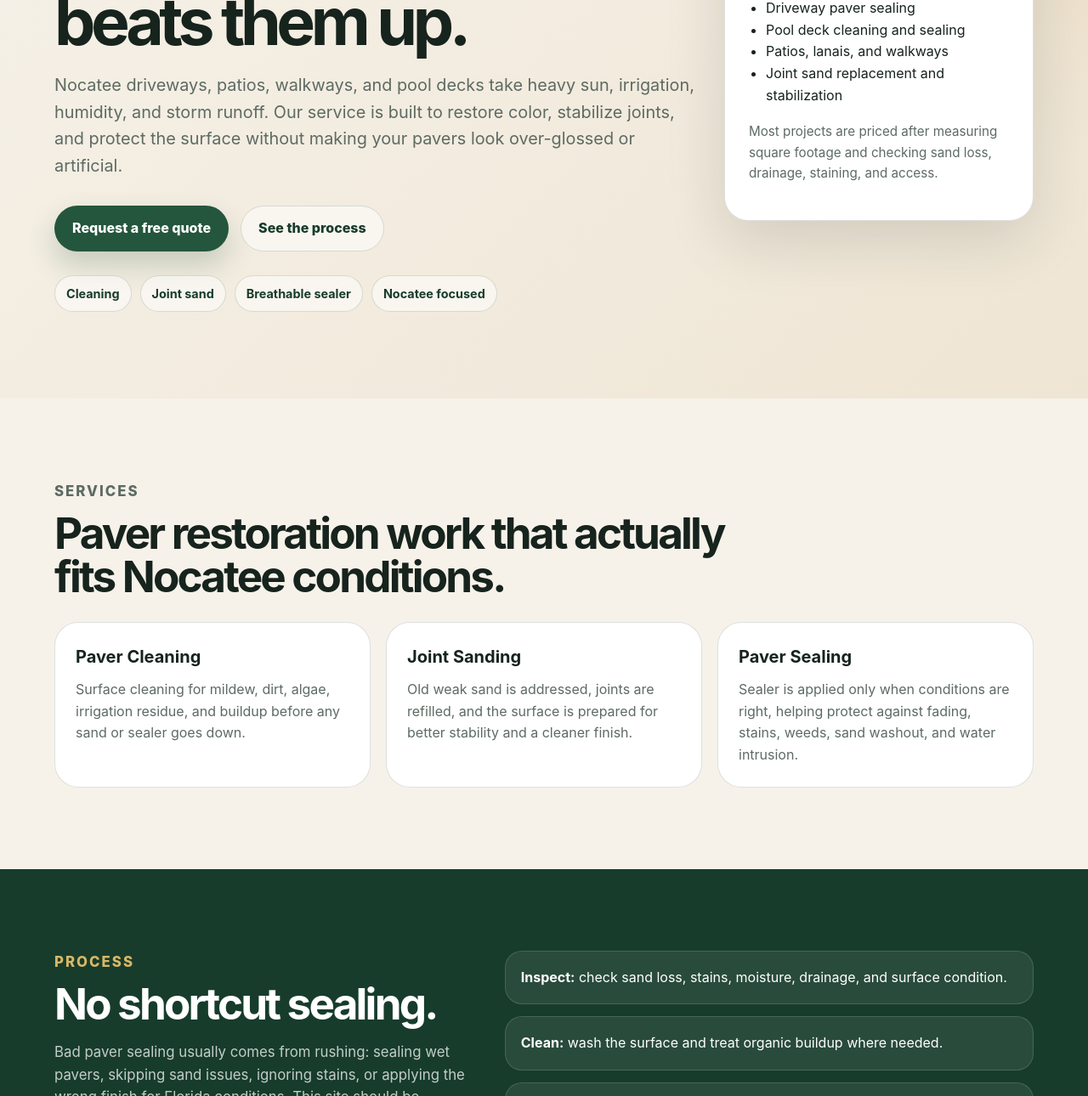
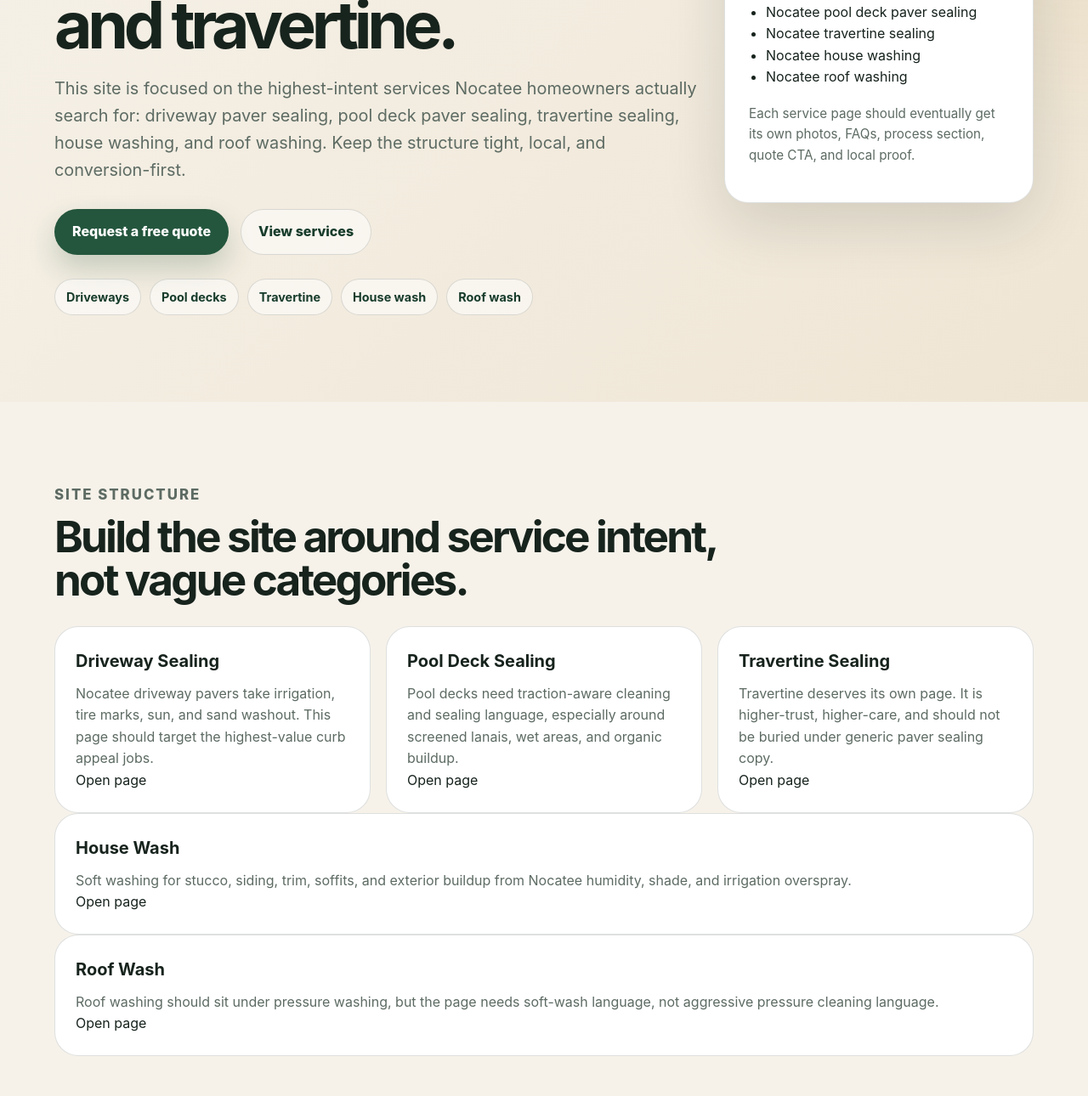
Before and after one commit to GsCommand/nocatee, a website: page index.html in a window 1280 px wide. Shown: the part 450-1740 px from the top of the page at 85% size. Drawn offline with Linux system fonts and the light colour scheme.

Commit message:
Align homepage with Nocatee service page structure

```diff
--- a/index.html
+++ b/index.html
@@ -3,16 +3,16 @@
   <head>
     <meta charset="utf-8" />
     <meta name="viewport" content="width=device-width, initial-scale=1" />
-    <title>Nocatee Paver Sealing | Cleaning, Sanding & Sealing</title>
+    <title>Nocatee Paver Sealing | Driveway, Pool Deck & Travertine</title>
     <meta
       name="description"
-      content="Nocatee paver sealing, cleaning, sanding, and restoration for driveways, patios, walkways, and pool decks. Built for Florida sun, rain, and irrigation."
+      content="Nocatee driveway paver sealing, pool deck paver sealing, travertine sealing, house washing, and roof washing for local homeowners."
     />
     <link rel="canonical" href="https://www.nocateepaversealing.com/" />
     <meta property="og:title" content="Nocatee Paver Sealing" />
     <meta
       property="og:description"
-      content="Professional paver cleaning, sanding, and sealing for Nocatee homes, driveways, patios, and pool decks."
+      content="Driveway paver sealing, pool deck paver sealing, travertine sealing, house washing, and roof washing in Nocatee."
     />
     <meta property="og:type" content="website" />
     <meta property="og:url" content="https://www.nocateepaversealing.com/" />
@@ -24,8 +24,14 @@
         "name": "Nocatee Paver Sealing",
         "url": "https://www.nocateepaversealing.com/",
         "areaServed": ["Nocatee", "Ponte Vedra", "Palm Valley", "St. Johns County"],
-        "serviceType": ["Paver sealing", "Paver cleaning", "Joint sanding", "Paver restoration"],
-        "description": "Professional paver cleaning, sanding, and sealing for Nocatee driveways, patios, walkways, and pool decks."
+        "serviceType": [
+          "Driveway paver sealing",
+          "Pool deck paver sealing",
+          "Travertine sealing",
+          "House washing",
+          "Roof washing"
+        ],
+        "description": "Nocatee driveway paver sealing, pool deck paver sealing, travertine sealing, house washing, and roof washing."
       }
     </script>
   </head>
@@ -36,9 +42,22 @@
         <span>Nocatee Paver Sealing</span>
       </a>
       <nav class="nav" aria-label="Primary navigation">
-        <a href="#services">Services</a>
+        <div class="nav-dropdown">
+          <button class="nav-dropbtn" type="button">Paver Sealing</button>
+          <div class="nav-menu" aria-label="Paver sealing services">
+            <a href="/nocatee-driveway-paver-sealing.html">Driveway Sealing</a>
+            <a href="/nocatee-pool-deck-paver-sealing.html">Pool Deck Sealing</a>
+            <a href="/nocatee-travertine-sealing.html">Travertine Sealing</a>
+          </div>
+        </div>
+        <div class="nav-dropdown">
+          <button class="nav-dropbtn" type="button">Pressure Washing</button>
+          <div class="nav-menu" aria-label="Pressure washing services">
+            <a href="/nocatee-house-washing.html">House Wash</a>
+            <a href="/nocatee-roof-washing.html">Roof Wash</a>
+          </div>
+        </div>
         <a href="#process">Process</a>
-        <a href="#areas">Areas</a>
         <a class="nav-cta" href="#quote">Get Quote</a>
       </nav>
     </header>
@@ -46,77 +65,94 @@
     <main>
       <section class="hero">
         <div class="hero-copy">
-          <p class="eyebrow">Paver sealing for Nocatee homes</p>
-          <h1>Clean, re-sand, and seal your pavers before Florida weather beats them up.</h1>
+          <p class="eyebrow">Nocatee exterior cleaning and sealing</p>
+          <h1>Nocatee paver sealing built around driveways, pool decks, and travertine.</h1>
           <p class="hero-text">
-            Nocatee driveways, patios, walkways, and pool decks take heavy sun, irrigation, humidity, and storm runoff. Our service is built to restore color, stabilize joints, and protect the surface without making your pavers look over-glossed or artificial.
+            This site is focused on the highest-intent services Nocatee homeowners actually search for: driveway paver sealing, pool deck paver sealing, travertine sealing, house washing, and roof washing. Keep the structure tight, local, and conversion-first.
           </p>
           <div class="hero-actions">
             <a class="button primary" href="#quote">Request a free quote</a>
-            <a class="button secondary" href="#process">See the process</a>
+            <a class="button secondary" href="#services">View services</a>
           </div>
           <div class="trust-strip" aria-label="Trust signals">
-            <span>Cleaning</span>
-            <span>Joint sand</span>
-            <span>Breathable sealer</span>
-            <span>Nocatee focused</span>
+            <span>Driveways</span>
+            <span>Pool decks</span>
+            <span>Travertine</span>
+            <span>House wash</span>
+            <span>Roof wash</span>
           </div>
         </div>
         <aside class="hero-card" aria-label="Service summary">
-          <h2>What we handle</h2>
+          <h2>Main pages</h2>
           <ul>
-            <li>Driveway paver sealing</li>
-            <li>Pool deck cleaning and sealing</li>
-            <li>Patios, lanais, and walkways</li>
-            <li>Joint sand replacement and stabilization</li>
+            <li><a href="/nocatee-driveway-paver-sealing.html">Nocatee driveway paver sealing</a></li>
+            <li><a href="/nocatee-pool-deck-paver-sealing.html">Nocatee pool deck paver sealing</a></li>
+            <li><a href="/nocatee-travertine-sealing.html">Nocatee travertine sealing</a></li>
+            <li><a href="/nocatee-house-washing.html">Nocatee house washing</a></li>
+            <li><a href="/nocatee-roof-washing.html">Nocatee roof washing</a></li>
           </ul>
-          <p class="price-note">Most projects are priced after measuring square footage and checking sand loss, drainage, staining, and access.</p>
+          <p class="price-note">Each service page should eventually get its own photos, FAQs, process section, quote CTA, and local proof.</p>
         </aside>
       </section>
 
       <section id="services" class="section">
         <div class="section-heading">
-          <p class="eyebrow">Services</p>
-          <h2>Paver restoration work that actually fits Nocatee conditions.</h2>
+          <p class="eyebrow">Site structure</p>
+          <h2>Build the site around service intent, not vague categories.</h2>
         </div>
         <div class="cards three">
-          <article class="card">
-            <h3>Paver Cleaning</h3>
-            <p>Surface cleaning for mildew, dirt, algae, irrigation residue, and buildup before any sand or sealer goes down.</p>
+          <article class="card service-card">
+            <h3>Driveway Sealing</h3>
+            <p>Nocatee driveway pavers take irrigation, tire marks, sun, and sand washout. This page should target the highest-value curb appeal jobs.</p>
+            <a href="/nocatee-driveway-paver-sealing.html">Open page</a>
           </article>
-          <article class="card">
-            <h3>Joint Sanding</h3>
-            <p>Old weak sand is addressed, joints are refilled, and the surface is prepared for better stability and a cleaner finish.</p>
+          <article class="card service-card">
+            <h3>Pool Deck Sealing</h3>
+            <p>Pool decks need traction-aware cleaning and sealing language, especially around screened lanais, wet areas, and organic buildup.</p>
+            <a href="/nocatee-pool-deck-paver-sealing.html">Open page</a>
           </article>
-          <article class="card">
-            <h3>Paver Sealing</h3>
-            <p>Sealer is applied only when conditions are right, helping protect against fading, stains, weeds, sand washout, and water intrusion.</p>
+          <article class="card service-card">
+            <h3>Travertine Sealing</h3>
+            <p>Travertine deserves its own page. It is higher-trust, higher-care, and should not be buried under generic paver sealing copy.</p>
+            <a href="/nocatee-travertine-sealing.html">Open page</a>
+          </article>
+        </div>
+        <div class="cards two service-row">
+          <article class="card service-card">
+            <h3>House Wash</h3>
+            <p>Soft washing for stucco, siding, trim, soffits, and exterior buildup from Nocatee humidity, shade, and irrigation overspray.</p>
+            <a href="/nocatee-house-washing.html">Open page</a>
+          </article>
+          <article class="card service-card">
+            <h3>Roof Wash</h3>
+            <p>Roof washing should sit under pressure washing, but the page needs soft-wash language, not aggressive pressure cleaning language.</p>
+            <a href="/nocatee-roof-washing.html">Open page</a>
           </article>
         </div>
       </section>
 
       <section id="process" class="section split">
         <div>
-          <p class="eyebrow">Process</p>
-          <h2>No shortcut sealing.</h2>
+          <p class="eyebrow">Build logic</p>
+          <h2>One homepage. Five service pages. Then expand.</h2>
           <p>
-            Bad paver sealing usually comes from rushing: sealing wet pavers, skipping sand issues, ignoring stains, or applying the wrong finish for Florida conditions. This site should be positioned around process, not cheap pressure washing.
+            Start with these five pages before adding neighborhood pages. That gives the site clean intent, clean internal links, and a stronger chance of ranking for Nocatee-specific searches.
           </p>
         </div>
         <ol class="steps">
-          <li><strong>Inspect:</strong> check sand loss, stains, moisture, drainage, and surface condition.</li>
-          <li><strong>Clean:</strong> wash the surface and treat organic buildup where needed.</li>
-          <li><strong>Sand:</strong> refill joints for a tighter, cleaner, more stable surface.</li>
-          <li><strong>Seal:</strong> apply sealer when weather and moisture conditions are right.</li>
+          <li><strong>Paver sealing dropdown:</strong> driveway sealing, pool deck sealing, travertine sealing.</li>
+          <li><strong>Pressure washing dropdown:</strong> house wash and roof wash.</li>
+          <li><strong>Homepage:</strong> acts as the hub and routes users to the right money page.</li>
+          <li><strong>Next phase:</strong> add photos, reviews, FAQs, service-area pages, and quote form integration.</li>
         </ol>
       </section>
 
       <section id="areas" class="section">
         <div class="section-heading">
           <p class="eyebrow">Local focus</p>
-          <h2>Built around Nocatee and nearby communities.</h2>
+          <h2>Keep Nocatee first.</h2>
           <p>
-            The SEO play should stay tight first: Nocatee, Twenty Mile, Del Webb Nocatee, Coastal Oaks, Crosswater, Palm Valley, Ponte Vedra, and nearby St. Johns County neighborhoods.
+            The first expansion should stay near Nocatee: Twenty Mile, Del Webb Nocatee, Coastal Oaks, Crosswater, Palm Valley, Ponte Vedra, and nearby St. Johns County neighborhoods.
           </p>
         </div>
         <div class="area-grid">
@@ -133,11 +169,11 @@
 
       <section id="quote" class="section cta-panel">
         <p class="eyebrow">Free estimate</p>
-        <h2>Want this built like HydroSeal?</h2>
+        <h2>Need paver sealing or soft washing in Nocatee?</h2>
         <p>
-          Next step is adding quote tracking, real project photos, service-area pages, learning-center articles, sitemap expansion, and a connected quote form.
+          Send a few photos, the service needed, and the neighborhood. Driveways, pool decks, travertine, house washing, and roof washing should each route into a clear quote workflow.
         </p>
-        <a class="button primary" href="mailto:outletdirect229@gmail.com?subject=Nocatee%20Paver%20Sealing%20Quote">Request quote by email</a>
+        <a class="button primary" href="mailto:outletdirect229@gmail.com?subject=Nocatee%20Exterior%20Cleaning%20Quote">Request quote by email</a>
       </section>
     </main>
 
```
